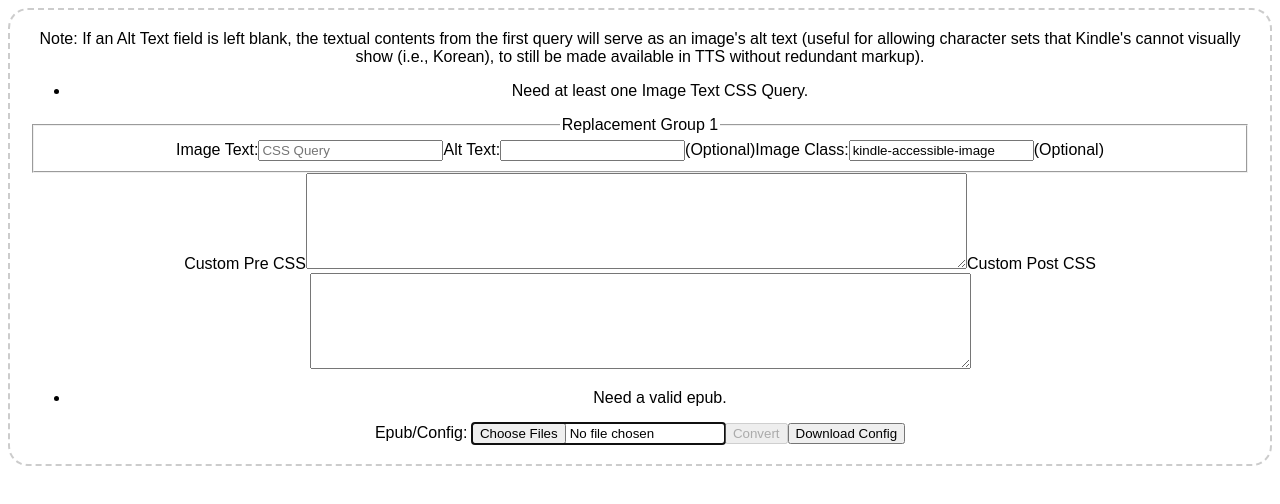
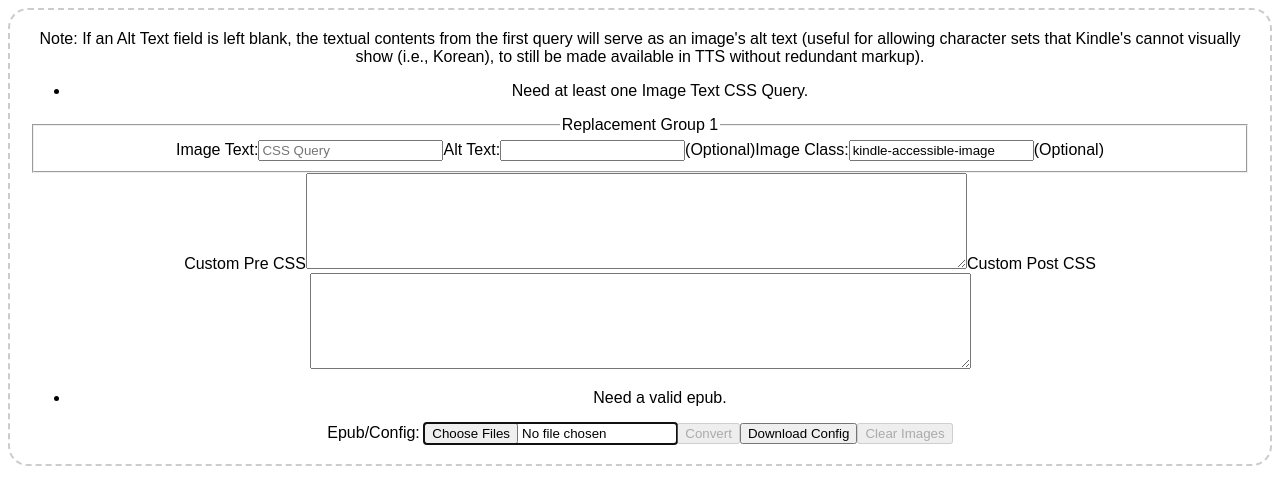
Before and after one commit to fauxsaurus/epub-to-kindle-pre-converter, a React (Vite) app in the folder client/: page / in a window 1280 px wide. Shown: the top 504 px of the page. Built offline with nearby package versions, Linux system fonts and the light colour scheme.

Commit message:
+clear images button

```diff
--- a/client/src/App.tsx
+++ b/client/src/App.tsx
@@ -126,6 +126,11 @@ function App() {
 		await Promise.all(promises)
 
 		convertRef?.current?.focus()
+	}
+
+	const clearPreviewImages = () => {
+		convertedImgs.forEach(imgData => URL.revokeObjectURL(imgData.previewUrl))
+		setConvertedImgs([])
 	}
 
 	return (
@@ -267,6 +272,14 @@ function App() {
 			>
 				Download Config
 			</button>
+			<button
+				disabled={!convertedImgs.length || !!files2convert.length}
+				onClick={() => {
+					clearPreviewImages()
+				}}
+			>
+				Clear Images
+			</button>
 			<output>{files2convert.join(', ')}</output>
 			{!!files2convert.length && (
 				<iframe
```
Also changed, not shown: 1 other file (tests, documents, lock files or other folders).
